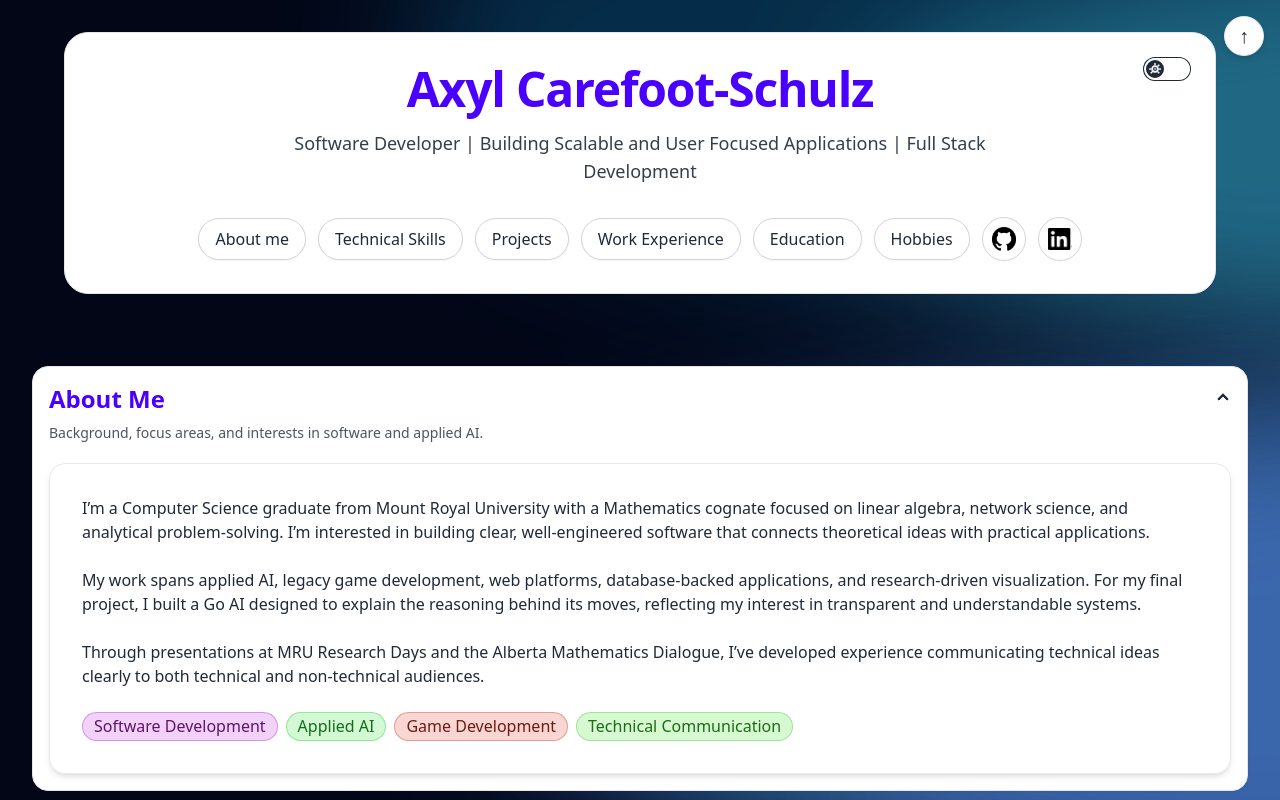
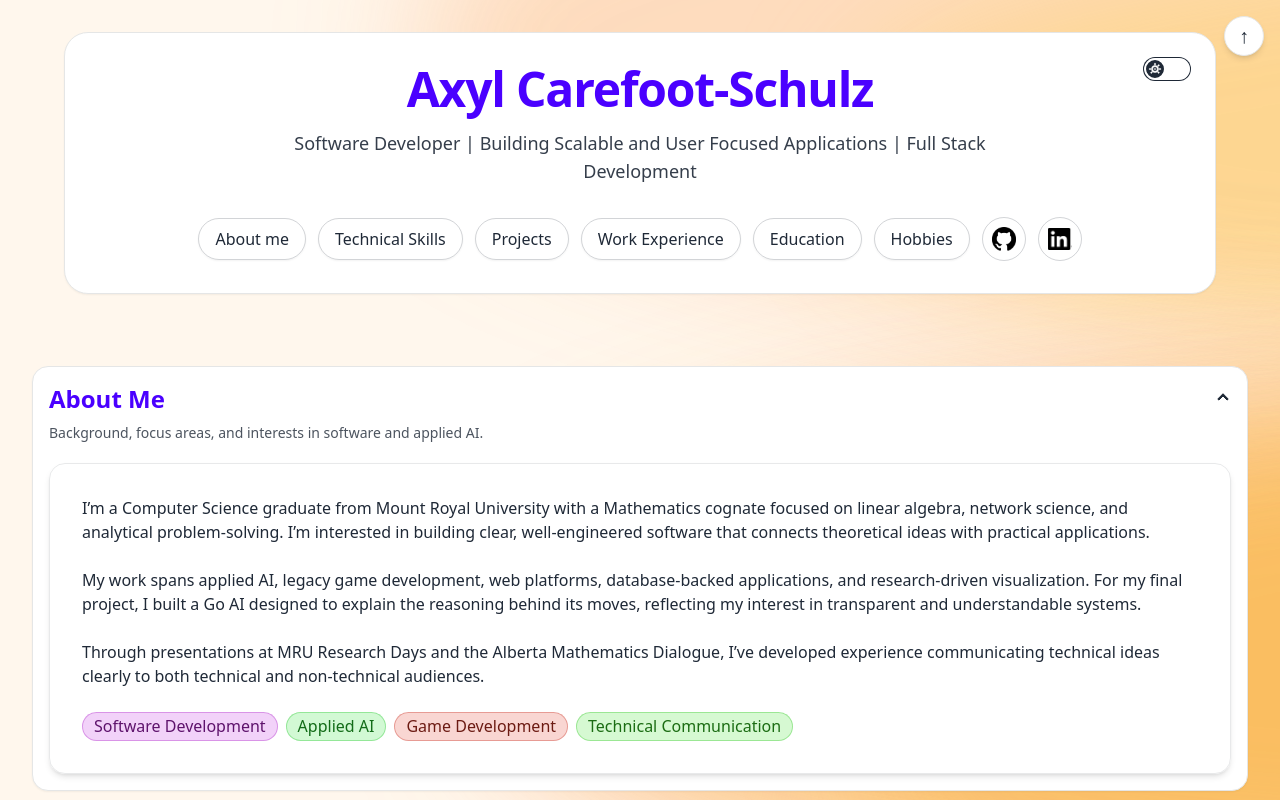
Before and after one commit to axyl-casc/portfolio_code, a React (Vite) app: page / in a window 1280 px wide. Shown: the top 800 px of the page. Built offline with nearby package versions, Linux system fonts and the light colour scheme.

Commit message:
Update light mode background colors

```diff
--- a/src/styles/index.css
+++ b/src/styles/index.css
@@ -35,28 +35,48 @@
   }
 
   .background-wave--top-light {
-    @apply top-[-7rem] h-[28rem] bg-cyan-300/50;
+    @apply top-[-7rem] h-[28rem] bg-yellow-300/55;
     animation: waveReverse 12s ease-in-out infinite;
   }
 
   .background-wave--top-deep {
-    @apply top-[-12rem] h-[34rem] bg-sky-500/35;
+    @apply top-[-12rem] h-[34rem] bg-orange-400/40;
     animation: wave 16s ease-in-out infinite;
   }
 
   .background-wave--front {
-    @apply bottom-[-6rem] h-[30rem] bg-cyan-300/55;
+    @apply bottom-[-6rem] h-[30rem] bg-yellow-300/60;
     animation: wave 6s ease-in-out infinite;
   }
 
   .background-wave--middle {
-    @apply bottom-[-10rem] h-[36rem] bg-blue-500/45;
+    @apply bottom-[-10rem] h-[36rem] bg-orange-500/45;
     animation: wave 10s ease-in-out infinite;
   }
 
   .background-wave--back {
-    @apply bottom-[-14rem] h-[42rem] bg-indigo-500/35;
+    @apply bottom-[-14rem] h-[42rem] bg-amber-500/35;
     animation: waveReverse 14s ease-in-out infinite;
+  }
+
+  :root[data-theme='dark'] .background-wave--top-light {
+    @apply bg-cyan-300/50;
+  }
+
+  :root[data-theme='dark'] .background-wave--top-deep {
+    @apply bg-sky-500/35;
+  }
+
+  :root[data-theme='dark'] .background-wave--front {
+    @apply bg-cyan-300/55;
+  }
+
+  :root[data-theme='dark'] .background-wave--middle {
+    @apply bg-blue-500/45;
+  }
+
+  :root[data-theme='dark'] .background-wave--back {
+    @apply bg-indigo-500/35;
   }
 
 
@@ -138,7 +158,7 @@
   }
 
   .site-surface {
-    background-color: #020617;
+    background-color: #fff7ed;
   }
 
   :root[data-theme='dark'] .site-surface {
```
